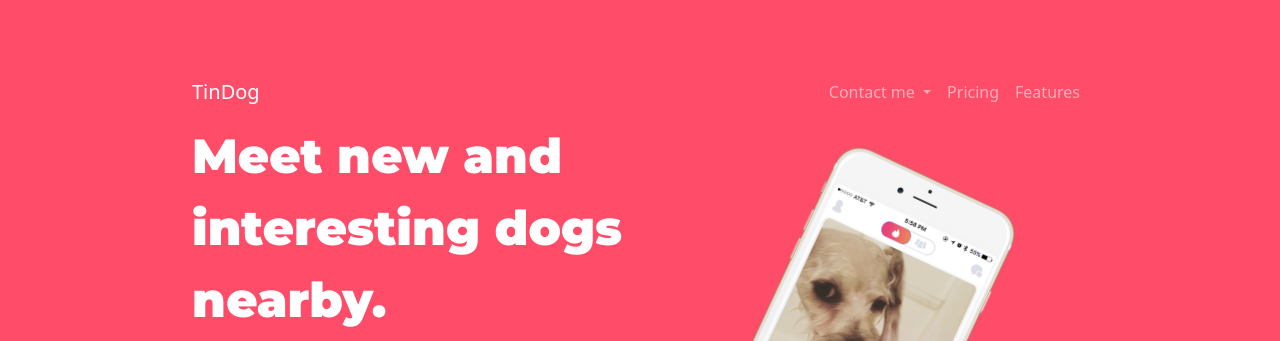
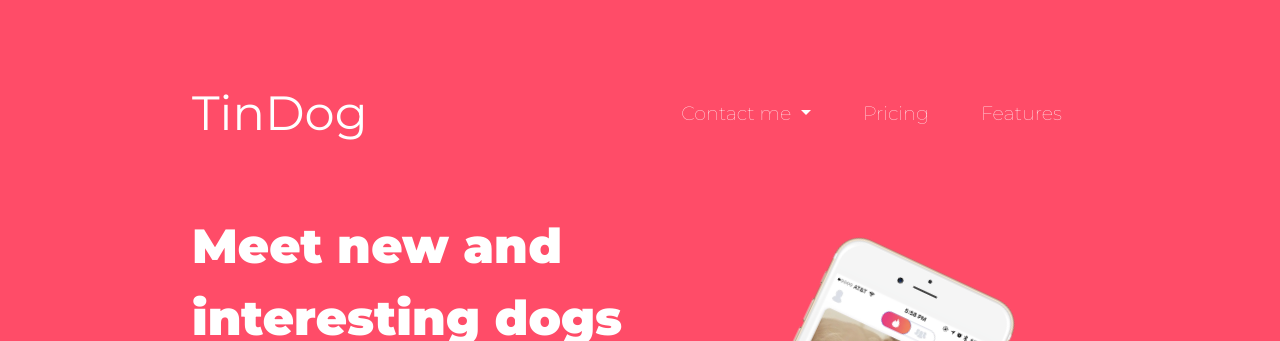
Before and after one commit to slavkoSenkiv/html-personal-website-udemy-webdev, a plain HTML site: page Bootstrap - tindog/index.html in a window 1280 px wide. Shown: the top 341 px of the page. Drawn offline with nearby package versions, Linux system fonts and the light colour scheme.

Commit message:
Update styles.css

```diff
--- a/Bootstrap - tindog/css/styles.css
+++ b/Bootstrap - tindog/css/styles.css
@@ -1,13 +1,17 @@
+body{
+    font-family: 'Montserrat', sans-serif;
+}
+
 #title{
     background-color: #ff4c68;
+    color: white;
+
 }
 
 h1{
-    font-family: 'Montserrat', sans-serif;
     font-size: 3rem;
     font-weight: 900;
     line-height: 1.5;
-    color: white;
 }
 
 .container-fluid{
@@ -23,3 +27,23 @@ h1{
     height: 400px;
     margin: 40px 0 0 100px;
 }
+
+/* navigation bar */
+
+.navbar{
+    padding-bottom: 3.5rem;
+}
+
+.navbar-brand{
+    font-weight: 400;
+    font-size: 3rem;
+}
+
+.nav-item{
+    padding: 0 18px;
+}
+.nav-link{
+    font-size: 1.2rem;
+    font-weight: lighter;
+    color: white;
+}
```
